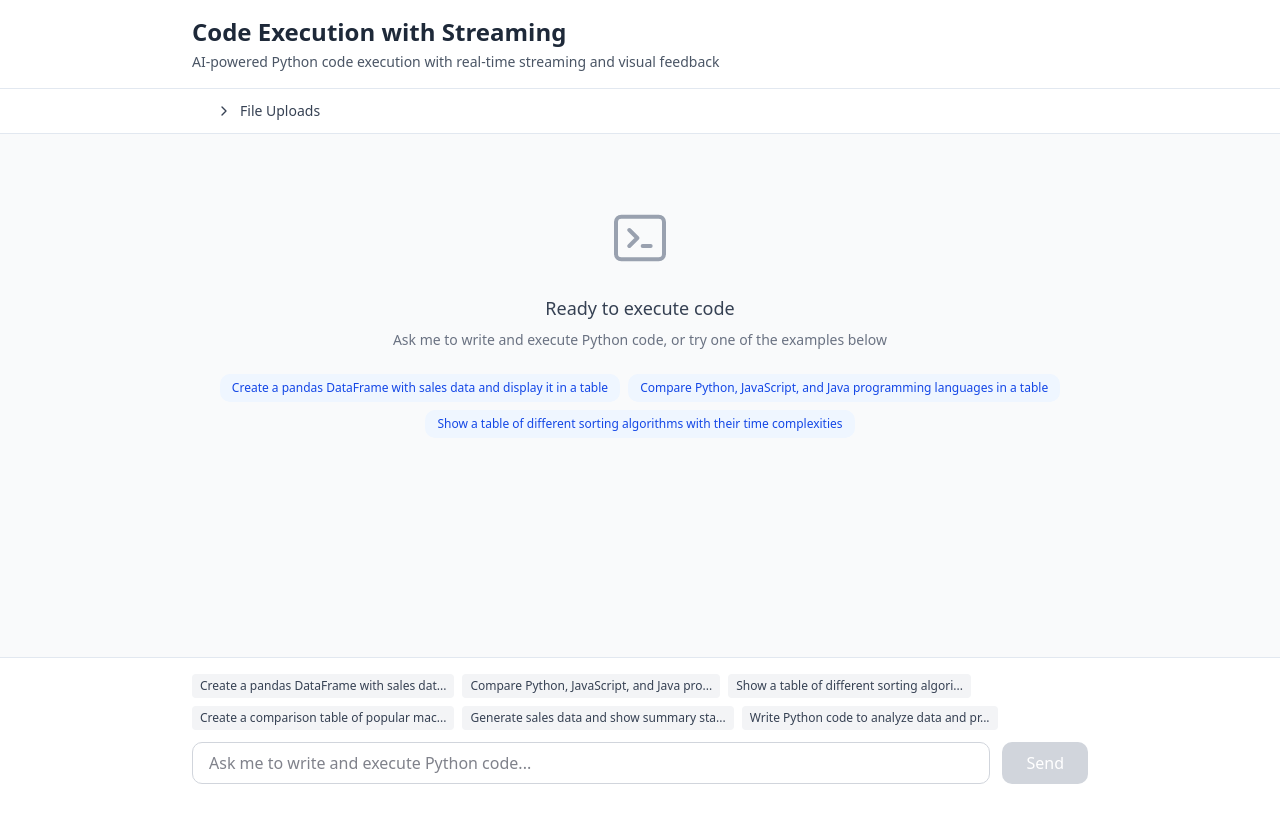
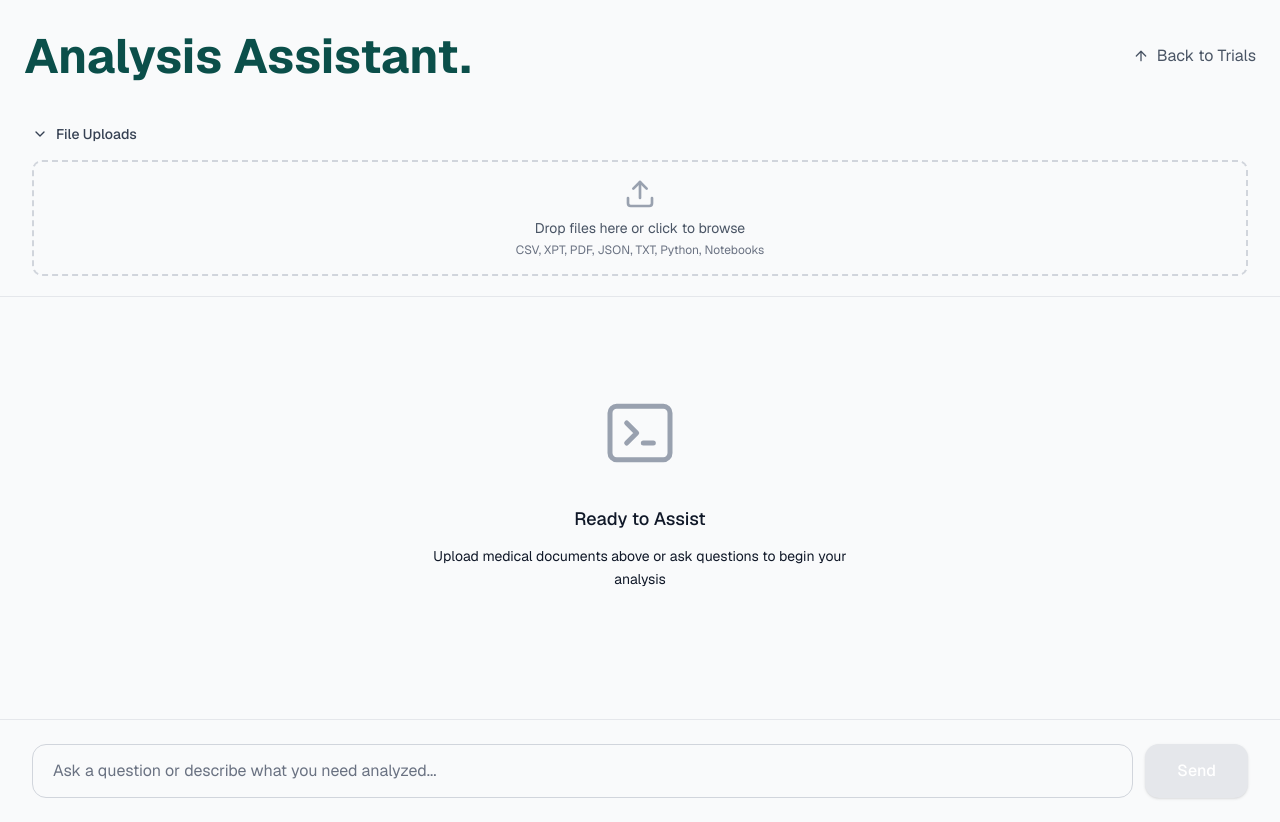
Before and after one commit to ShauryaJ1/trialytics, a Next.js app in the folder medical-ai/: page /code-stream in a window 1280 px wide. Before the commit the page ends 800 px from the top, so only its background shows below. Built offline with nearby package versions, Linux system fonts and the light colour scheme.

Commit message:
fixed ui

```diff
--- a/medical-ai/app/code-stream/page.tsx
+++ b/medical-ai/app/code-stream/page.tsx
@@ -6,6 +6,7 @@ import {
   lastAssistantMessageIsCompleteWithToolCalls,
 } from 'ai';
 import { useState, useEffect, useMemo } from 'react';
+import Link from 'next/link';
 import type { ExecuteCodeMessage } from '../api/execute-code-stream/route';
 import {
   Reasoning,
@@ -25,7 +26,7 @@ import {
   TableRow,
 } from '@/components/ui/table';
 import { FileUploadS3, type UploadedFile } from '@/components/file-upload-s3';
-import { ChevronRight, ChevronDown } from 'lucide-react';
+import { ChevronRight, ChevronDown, ArrowUp } from 'lucide-react';
 
 // Parse reasoning blocks from streaming text
 function parseStreamingReasoning(text: string): {
@@ -224,7 +225,7 @@ function TableDisplay({
 export default function CodeStreamChat() {
   const [input, setInput] = useState('');
   const [uploadedFiles, setUploadedFiles] = useState<UploadedFile[]>([]);
-  const [showFilePanel, setShowFilePanel] = useState(false);
+  const [showFilePanel, setShowFilePanel] = useState(true);
 
   const { messages, sendMessage: originalSendMessage, status } = useChat<ExecuteCodeMessage>({
     transport: new DefaultChatTransport({
@@ -312,20 +313,27 @@ User request: ${message.text}`;
       ];
 
   return (
-    <div className="flex flex-col h-screen bg-gray-50">
+    <div className="flex flex-col min-h-screen bg-gray-50 font-sans page-transition">
       {/* Header */}
-      <div className="bg-white border-b px-6 py-4">
-        <div className="max-w-4xl mx-auto">
-          <h1 className="text-2xl font-bold text-gray-800">Code Execution with Streaming</h1>
-          <p className="text-sm text-gray-600 mt-1">
-            AI-powered Python code execution with real-time streaming and visual feedback
-          </p>
+      <div className="bg-gray-50 py-8">
+        <div className="max-w-7xl mx-auto px-6">
+          <div className="flex items-center justify-between">
+            <h1 className="text-5xl font-bold text-teal-900">Analysis Assistant.</h1>
+
+            <Link
+              href="/trials"
+              className="flex items-center gap-2 text-gray-600 hover:text-gray-900 transition-colors"
+            >
+              <ArrowUp className="w-4 h-4" />
+              Back to Trials
+            </Link>
+          </div>
         </div>
       </div>
 
       {/* File Upload Panel */}
-      <div className="bg-white border-b">
-        <div className="max-w-4xl mx-auto px-6 py-3">
+      <div className="bg-gray-50 border-b border-gray-200">
+        <div className="max-w-7xl mx-auto px-8 py-3">
           <button
             onClick={() => setShowFilePanel(!showFilePanel)}
             className="flex items-center gap-2 text-sm font-medium text-gray-700 hover:text-gray-900 transition-colors"
@@ -358,33 +366,19 @@ User request: ${message.text}`;
       </div>
 
       {/* Messages */}
-      <div className="flex-1 overflow-y-auto px-6 py-6">
-        <div className="max-w-4xl mx-auto space-y-6">
+      <div className="flex-1 px-8 py-8 overflow-hidden transition-all duration-300">
+        <div className="max-w-7xl mx-auto space-y-5 h-full">
           {messages.length === 0 && (
-            <div className="text-center py-12">
-              <div className="text-gray-400 mb-6">
-                <svg className="w-16 h-16 mx-auto" fill="none" stroke="currentColor" viewBox="0 0 24 24">
-                  <path strokeLinecap="round" strokeLinejoin="round" strokeWidth={1.5} d="M8 9l3 3-3 3m5 0h3M5 20h14a2 2 0 002-2V6a2 2 0 00-2-2H5a2 2 0 00-2 2v12a2 2 0 002 2z" />
+            <div className="text-center py-16">
+              <div className="text-gray-400 mb-8">
+                <svg className="w-20 h-20 mx-auto" fill="none" stroke="currentColor" viewBox="0 0 24 24" strokeWidth={1.5}>
+                  <path strokeLinecap="round" strokeLinejoin="round" d="M8 9l3 3-3 3m5 0h3M5 20h14a2 2 0 002-2V6a2 2 0 00-2-2H5a2 2 0 00-2 2v12a2 2 0 002 2z" />
                 </svg>
               </div>
-              <h3 className="text-lg font-medium text-gray-700 mb-2">Ready to execute code</h3>
-              <p className="text-sm text-gray-500 mb-6">
-                Ask me to write and execute Python code, or try one of the examples below
+              <h3 className="text-lg font-medium text-gray-900 mb-3">Ready to Assist</h3>
+              <p className="text-sm text-gray-900 mb-8 max-w-md mx-auto leading-relaxed">
+                Upload medical documents above or ask questions to begin your analysis
               </p>
-              <div className="flex flex-wrap gap-2 justify-center">
-                {examplePrompts.slice(0, 3).map((prompt, i) => (
-                  <button
-                    key={i}
-                    onClick={() => {
-                      setInput(prompt);
-                      sendMessage({ text: prompt });
-                    }}
-                    className="px-3 py-1.5 text-xs bg-blue-50 text-blue-700 rounded-lg hover:bg-blue-100 transition-colors"
-                  >
-                    {prompt}
-                  </button>
-                ))}
-              </div>
             </div>
           )}
 
@@ -520,21 +514,8 @@ User request: ${message.text}`;
       </div>
 
       {/* Input */}
-      <div className="border-t bg-white px-6 py-4">
-        <div className="max-w-4xl mx-auto">
-          {/* Example prompts */}
-          <div className="mb-3 flex flex-wrap gap-2">
-            {examplePrompts.map((prompt, i) => (
-              <button
-                key={i}
-                onClick={() => setInput(prompt)}
-                className="px-2 py-1 text-xs bg-gray-100 text-gray-700 rounded hover:bg-gray-200 transition-colors"
-              >
-                {prompt.length > 40 ? prompt.substring(0, 40) + '...' : prompt}
-              </button>
-            ))}
-          </div>
-
+      <div className="border-t border-gray-200 bg-gray-50 px-8 py-6">
+        <div className="max-w-7xl mx-auto">
           {/* Input form */}
           <form
             onSubmit={(e) => {
@@ -544,20 +525,20 @@ User request: ${message.text}`;
                 setInput('');
               }
             }}
-            className="flex gap-3"
+            className="flex gap-3 transition-all duration-300"
           >
             <input
               type="text"
               value={input}
               onChange={(e) => setInput(e.target.value)}
-              placeholder="Ask me to write and execute Python code..."
+              placeholder="Ask a question or describe what you need analyzed..."
               disabled={status === 'streaming'}
-              className="flex-1 px-4 py-2 border border-gray-300 rounded-lg focus:outline-none focus:ring-2 focus:ring-blue-500 disabled:bg-gray-100"
+              className="flex-1 px-5 py-3.5 border border-gray-300 rounded-xl focus:outline-none focus:ring-2 focus:ring-gray-200 focus:border-gray-400 disabled:bg-gray-50 disabled:text-gray-500 text-gray-900 placeholder:text-gray-500 transition-all"
             />
             <button
               type="submit"
               disabled={!input.trim() || status === 'streaming'}
-              className="px-6 py-2 bg-blue-600 text-white rounded-lg hover:bg-blue-700 disabled:bg-gray-300 disabled:cursor-not-allowed transition-colors"
+              className="px-8 py-3.5 bg-teal-600 text-white rounded-xl hover:bg-teal-600/90 disabled:bg-gray-200 disabled:cursor-not-allowed transition-all font-medium shadow-sm hover:shadow-md"
             >
               {status === 'streaming' ? (
                 <div className="flex items-center gap-2">
--- a/medical-ai/app/trials/page.tsx
+++ b/medical-ai/app/trials/page.tsx
@@ -68,18 +68,18 @@ export default function TrialsPage() {
                 </div>
               </div>
 
-              <Link
-                href="/chat"
-                className="inline-flex items-center gap-2 bg-teal-600 text-white px-4 py-2 rounded-lg hover:bg-teal-700 transition-colors text-sm font-medium"
-              >
+                     <Link
+                       href="/code-stream"
+                       className="inline-flex items-center gap-2 bg-teal-600 text-white px-4 py-2 rounded-lg hover:bg-teal-700 transition-colors text-sm font-medium"
+                     >
                 <MessageCircle className="w-4 h-4" />
                 Continue Chat
               </Link>
             </div>
           ))}
 
-          {/* Add New Trial Placeholder */}
-          <Link href="/chat">
+                 {/* Add New Trial Placeholder */}
+                 <Link href="/code-stream">
             <div className="bg-gray-100 border-2 border-dashed border-gray-300 rounded-lg p-6 flex flex-col items-center justify-center hover:border-gray-400 transition-all duration-300 smooth-hover cursor-pointer animate-scale-in">
               <div className="text-center">
                 <div className="w-12 h-12 bg-gray-300 rounded-full flex items-center justify-center mx-auto mb-4">
```
Also changed, not shown: 1 other file (tests, documents, lock files or other folders).
